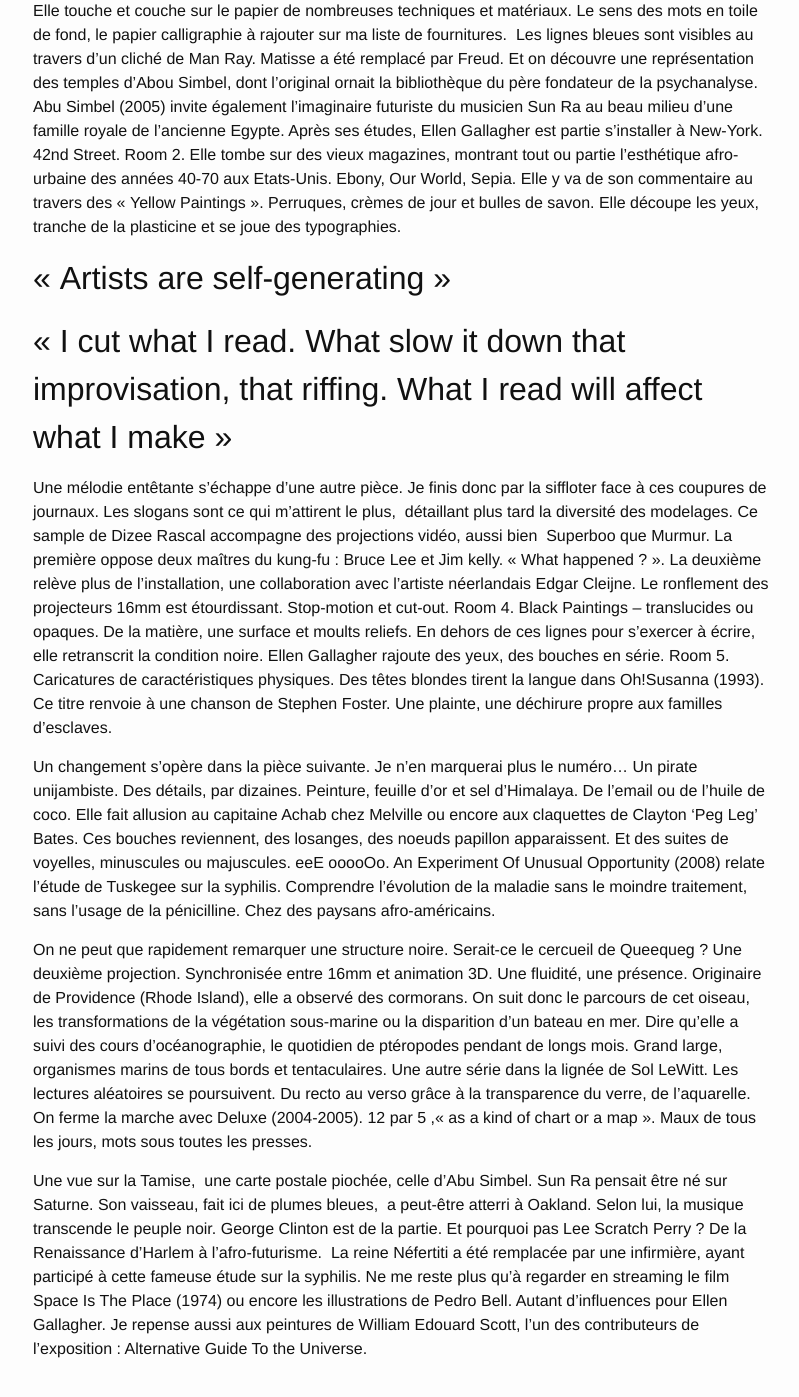
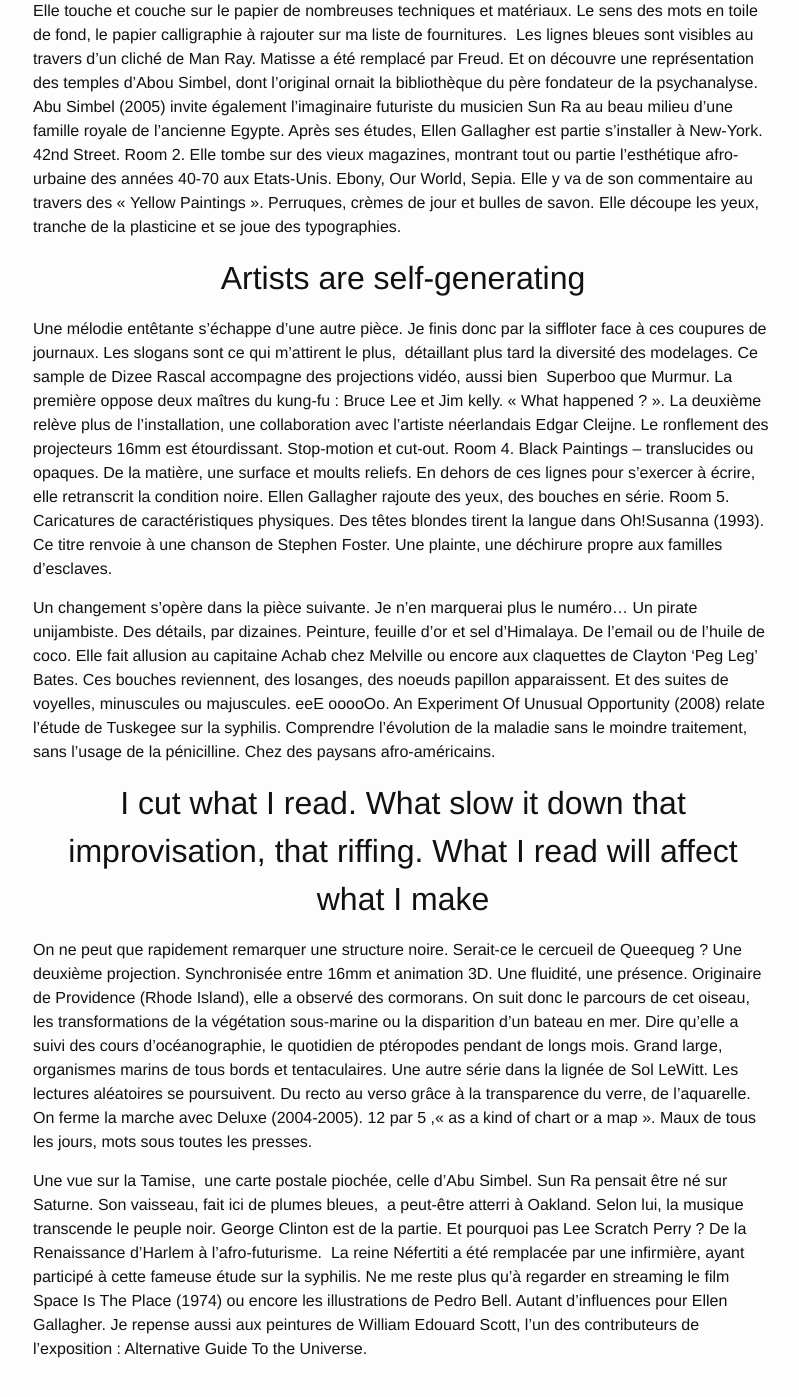
Before and after one commit to Glovesmore/glovesmore.github.io, a Jekyll site: the page built from _posts/2013-08-23-ellen-gallagher-tate-modern.markdown, in a window 1280 px wide and 1400 px high, scrolled down 654 px. Shown: the top 1397 px of the window, without its empty margins (237-1036 px from the left). Built offline with Jekyll 4.4.1, drawn with Linux system fonts in a browser that asks for light colours.

Commit message:
Update 2013-08-23-ellen-gallagher-tate-modern.markdown

```diff
--- a/_posts/2013-08-23-ellen-gallagher-tate-modern.markdown
+++ b/_posts/2013-08-23-ellen-gallagher-tate-modern.markdown
@@ -12,13 +12,13 @@ date:   2013-08-23 13:23:50
 
 <p>L’exposition dévoile la richesse et la cohérence du travail d’Ellen Gallagher, sans la moindre progression chronologique classique. Son approche est souvent associée à celle d’Agnès Martin et Gertrude Stein. Elle touche et couche sur le papier de nombreuses techniques et matériaux. Le sens des mots en toile de fond, le papier calligraphie à rajouter sur ma liste de fournitures.  Les lignes bleues sont visibles au travers d’un cliché de Man Ray. Matisse a été remplacé par Freud. Et on découvre une représentation des temples d’Abou Simbel, dont l’original ornait la bibliothèque du père fondateur de la psychanalyse. Abu Simbel (2005) invite également l’imaginaire futuriste du musicien Sun Ra au beau milieu d’une famille royale de l’ancienne Egypte. Après ses études, Ellen Gallagher est partie s’installer à New-York. 42nd Street. Room 2. Elle tombe sur des vieux magazines, montrant tout ou partie l’esthétique afro-urbaine des années 40-70 aux Etats-Unis. Ebony, Our World, Sepia. Elle y va de son commentaire au travers des « Yellow Paintings ». Perruques, crèmes de jour et bulles de savon. Elle découpe les yeux, tranche de la plasticine et se joue des typographies.</p>
 
-<h2>« Artists are self-generating »</h2>
-
-<h2>« I cut what I read. What slow it down that improvisation, that riffing. What I read will affect what I make »</h2>
+<h2 style="text-align: center;" >Artists are self-generating</h2>
 
 <p>Une mélodie entêtante s’échappe d’une autre pièce. Je finis donc par la siffloter face à ces coupures de journaux. Les slogans sont ce qui m’attirent le plus,  détaillant plus tard la diversité des modelages. Ce sample de Dizee Rascal accompagne des projections vidéo, aussi bien  Superboo que Murmur. La première oppose deux maîtres du kung-fu : Bruce Lee et Jim kelly. « What happened ? ». La deuxième relève plus de l’installation, une collaboration avec l’artiste néerlandais Edgar Cleijne. Le ronflement des projecteurs 16mm est étourdissant. Stop-motion et cut-out. Room 4. Black Paintings – translucides ou opaques. De la matière, une surface et moults reliefs. En dehors de ces lignes pour s’exercer à écrire, elle retranscrit la condition noire. Ellen Gallagher rajoute des yeux, des bouches en série. Room 5. Caricatures de caractéristiques physiques. Des têtes blondes tirent la langue dans Oh!Susanna (1993). Ce titre renvoie à une chanson de Stephen Foster. Une plainte, une déchirure propre aux familles d’esclaves.</p>
 
 <p>Un changement s’opère dans la pièce suivante. Je n’en marquerai plus le numéro… Un pirate unijambiste. Des détails, par dizaines. Peinture, feuille d’or et sel d’Himalaya. De l’email ou de l’huile de coco. Elle fait allusion au capitaine Achab chez Melville ou encore aux claquettes de Clayton ‘Peg Leg’ Bates. Ces bouches reviennent, des losanges, des noeuds papillon apparaissent. Et des suites de voyelles, minuscules ou majuscules. eeE ooooOo. An Experiment Of Unusual Opportunity (2008) relate l’étude de Tuskegee sur la syphilis. Comprendre l’évolution de la maladie sans le moindre traitement, sans l’usage de la pénicilline. Chez des paysans afro-américains.</p>
+
+<h2 style="text-align: center;" >I cut what I read. What slow it down that improvisation, that riffing. What I read will affect what I make</h2>
 
 <p>On ne peut que rapidement remarquer une structure noire. Serait-ce le cercueil de Queequeg ? Une deuxième projection. Synchronisée entre 16mm et animation 3D. Une fluidité, une présence. Originaire de Providence (Rhode Island), elle a observé des cormorans. On suit donc le parcours de cet oiseau, les transformations de la végétation sous-marine ou la disparition d’un bateau en mer. Dire qu’elle a suivi des cours d’océanographie, le quotidien de ptéropodes pendant de longs mois. Grand large, organismes marins de tous bords et tentaculaires. Une autre série dans la lignée de Sol LeWitt. Les lectures aléatoires se poursuivent. Du recto au verso grâce à la transparence du verre, de l’aquarelle. On ferme la marche avec Deluxe (2004-2005). 12 par 5 ,« as a kind of chart or a map ». Maux de tous les jours, mots sous toutes les presses.</p>
 
```
